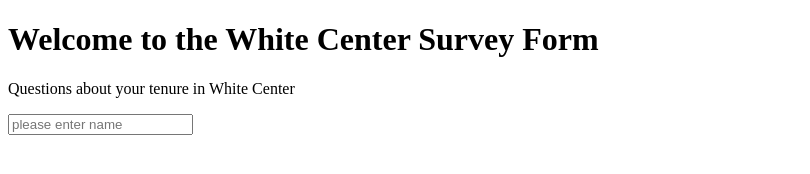
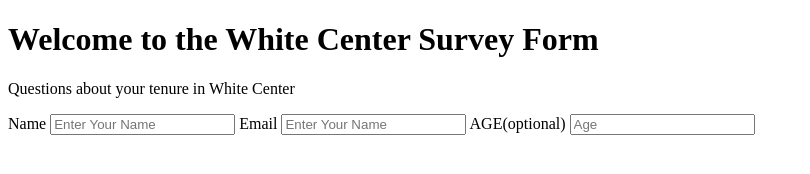
Before and after one commit to yahya09206/FCCProjects, a plain HTML site: page SurveryForm/index.html in a window 1280 px wide. Shown: the whole page, without its empty margins (0-810 px from the left). Drawn offline with Linux system fonts and the light colour scheme.

Commit message:
added form items name email and age

```diff
--- a/SurveryForm/index.html
+++ b/SurveryForm/index.html
@@ -8,8 +8,15 @@
 <body>
 	<h1 id="title">Welcome to the White Center Survey Form</h1>
 	<p id="description">Questions about your tenure in White Center</p>
-	<form action="">
-		<input id="name" type="text" label="name" placeholder="please enter name">
-	</form>
+	<div>
+		<form id="survey-form" action="">
+			<label for="name">Name</label>
+			<input id="name" type="text" placeholder="Enter Your Name">
+			<label for="email">Email</label>
+			<input id="email" type="text" placeholder="Enter Your Name">
+			<label for="age">AGE(optional)</label>
+			<input type="number" type="number" placeholder="Age">
+		</form>
+	</div>
 </body>
 </html>
```
